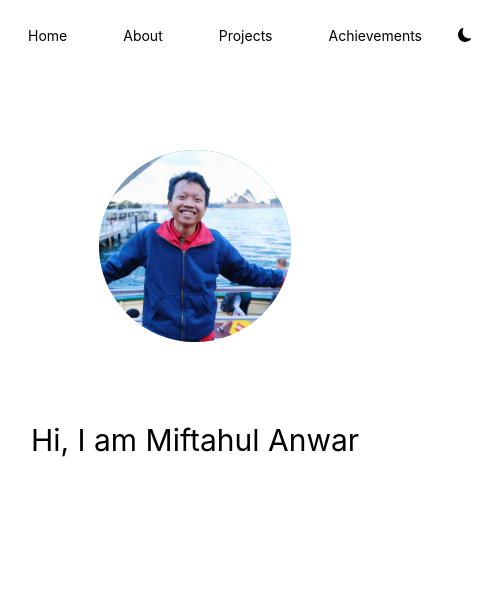
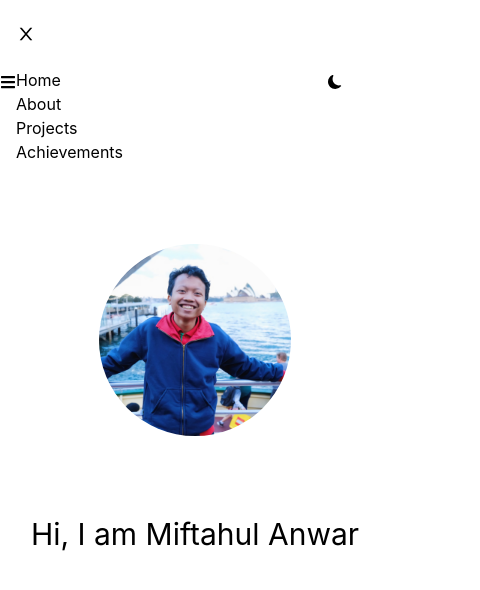
Before and after one commit to mifwar/personal_site, a Next.js app: page / in a window 390 px wide. Shown: the top 590 px of the page, 480 px wide, since content can reach past the window. Built offline with nearby package versions, Linux system fonts and the light colour scheme.

Commit message:
tidying up

```diff
--- a/pages/index.js
+++ b/pages/index.js
@@ -1,53 +1,42 @@
 import Head from "next/head";
-import { BsFillMoonFill, BsSunFill } from "react-icons/bs";
 import Image from "next/image";
 import profile from "../public/MiftahulAnwarCropped.jpg";
-import { useState } from "react";
+import React, { useState, useEffect } from "react";
+// import { BrowserRouter as Router, Switch, Route } from "react-router-dom";
 
-export default function Home() {
+import Navbar from "../components/Navbar";
+
+const Home = () => {
   const [darkMode, setDarkMode] = useState(false);
 
   function changeDarkMode(status) {
     setDarkMode(status);
   }
 
+  const [isMobile, setIsMobile] = useState();
+
+  useEffect(() => {
+    const resizeW = () => setIsMobile(window.innerWidth <= 640);
+    resizeW();
+    window.addEventListener("resize", resizeW); // Update the width on resize
+    return () => window.removeEventListener("resize", resizeW);
+  });
+
   return (
     <div className={darkMode ? "dark" : ""}>
       <Head>
         <title>Miftahul Anwar</title>
-        <meta name="description" content="Generated by create next app" />
+        <meta name="description" content="Miftahul Anwar's personal site" />
         <link rel="icon" href="/favicon.ico" />
       </Head>
       <main className="bg-white dark:bg-gray-900">
         <section className="min-h-screen">
-          <nav className="flex items-center max-w-3xl mx-auto">
-            <div className="ml-auto">
-              <a className="text-sm rounded-md py-2 px-7 hover:bg-gray-200 ease-in duration-150 dark:text-white dark:hover:bg-gray-700">
-                Home
-              </a>
-              <a className="text-sm rounded-md py-2 px-7 hover:bg-gray-200 ease-in duration-150 dark:text-white dark:hover:bg-gray-700">
-                About
-              </a>
-              <a className="text-sm rounded-md py-2 px-7 hover:bg-gray-200 ease-in duration-150 dark:text-white dark:hover:bg-gray-700">
-                Projects
-              </a>
-              <a className="text-sm rounded-md py-2 px-7 hover:bg-gray-200 ease-in duration-150 dark:text-white dark:hover:bg-gray-700">
-                Achievements
-              </a>
-            </div>
-            <div className="text-sm px-2 py-2 ml-auto mr-10 my-5 rounded-md hover:bg-gray-200 ease-in duration-150 dark:hover:bg-gray-700">
-              {darkMode ? (
-                <BsSunFill
-                  className="text-white"
-                  onClick={() => changeDarkMode(!darkMode)}
-                />
-              ) : (
-                <BsFillMoonFill onClick={() => changeDarkMode(!darkMode)} />
-              )}
-            </div>
-          </nav>
-          {/* <div className="mx-auto rounded-full w-60 h-60 mt-20 overflow-hidden border-radius bg-blue-50"> */}
-          <div className="relative bg-gradient-to-b from-teal-500 rounded-full mx-auto w-48 h-48 overflow-auto my-20">
+          <Navbar
+            isMobile={isMobile}
+            darkMode={darkMode}
+            changeDarkMode={changeDarkMode}
+          />
+          <div className="relative rounded-full mx-auto w-48 h-48 overflow-auto my-20">
             <Image src={profile} width={1000} />
           </div>
           <div className="text-center">
@@ -59,4 +48,6 @@ export default function Home() {
       </main>
     </div>
   );
-}
+};
+
+export default Home;
```
